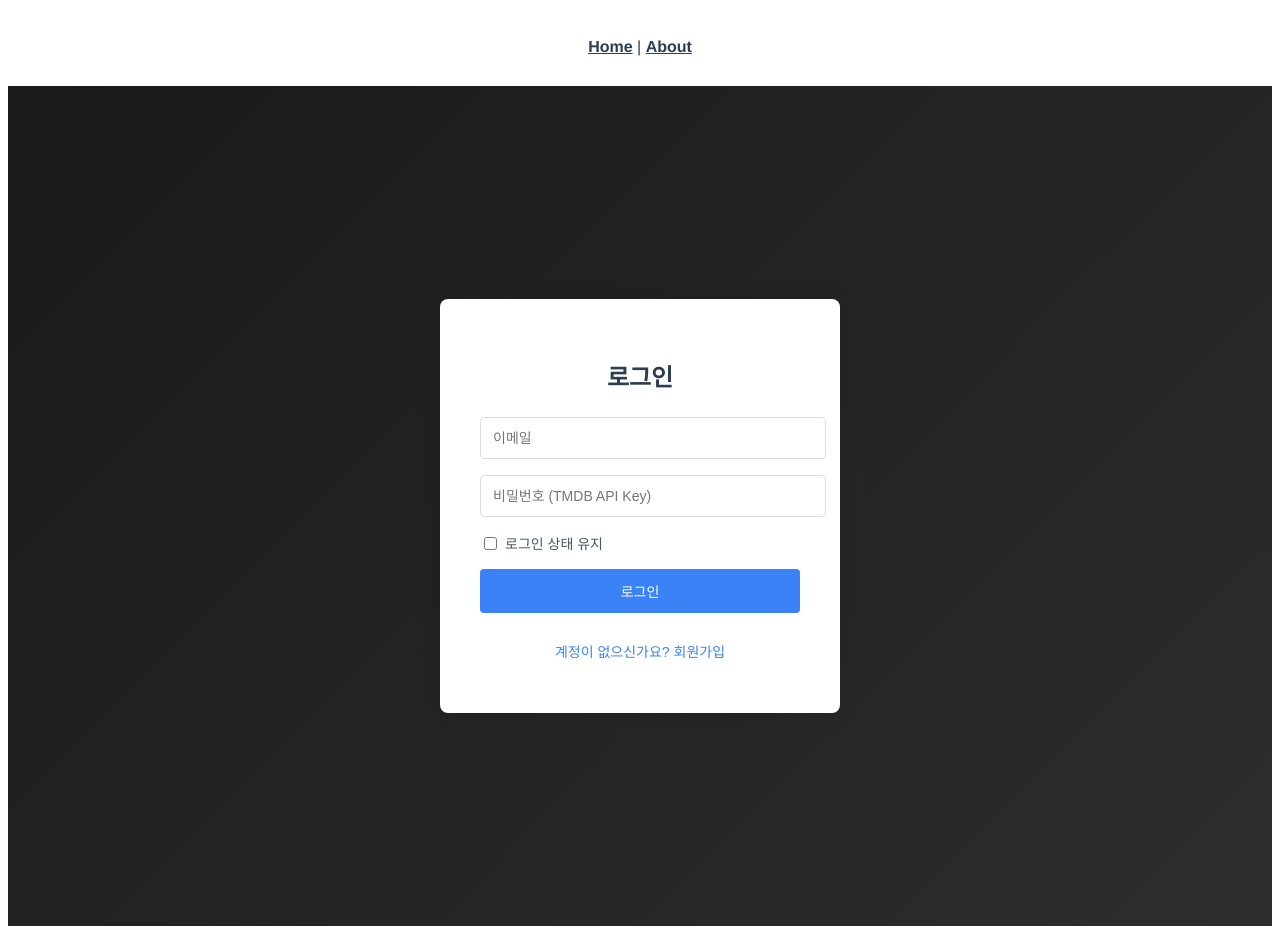
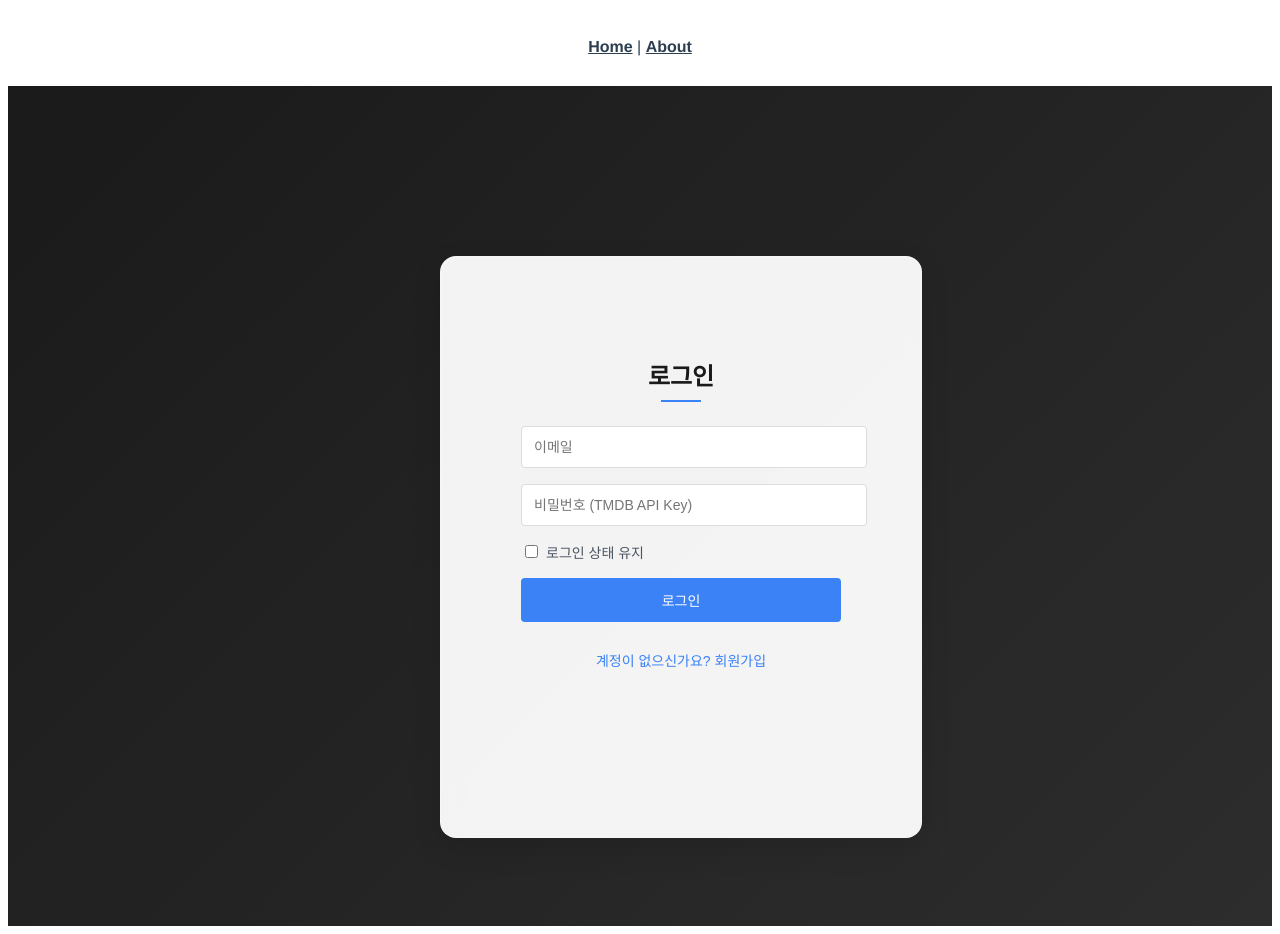
Before and after one commit to seoharu/front-end-demo-site, a Vue app: page /signin in a window 1280 px wide. Built offline with nearby package versions, Linux system fonts and the light colour scheme.

Commit message:
design:animation 효과 추가 issue:#2

```diff
--- a/src/views/AuthPage.vue
+++ b/src/views/AuthPage.vue
@@ -1,16 +1,20 @@
 <template>
   <div class="auth-container">
-    <div class="auth-wrapper" :class="{ 'slide-signup': isSignUp }">
+    <div class="auth-card" :class="{ 'flipped': isSignUp }">
+      <div class="card-front">
         <LoginForm
           v-if="!isSignUp"
           @toggle-auth="toggleAuthMode"
           @login-success="handleLoginSuccess"
         />
+      </div>
+      <div class="card-back">
         <RegisterForm
-        v-else
+          v-if="isSignUp"
           @toggle-auth="toggleAuthMode"
           @register-success="handleRegisterSuccess"
         />
+      </div>
     </div>
   </div>
 </template>
@@ -50,14 +54,147 @@ const handleRegisterSuccess = () => {
   justify-content: center;
   padding: 20px;
   background: linear-gradient(135deg, #1a1a1a 0%, #2d2d2d 100%);
+  perspective: 2000px;
 }
 
-.auth-wrapper {
+.auth-card {
+  position: relative;
   width: 100%;
   max-width: 400px;
+  height: 500px;
+  transform-style: preserve-3d;
+  transition: transform 0.8s cubic-bezier(0.175, 0.885, 0.32, 1.275);
+
+  &.flipped {
+    transform: rotateY(180deg);
+  }
+}
+
+.card-front,
+.card-back {
+  position: absolute;
+  width: 100%;
+  height: 100%;
+  backface-visibility: hidden;
   background: white;
-  border-radius: 8px;
-  box-shadow: 0 0 20px rgba(0, 0, 0, 0.1);
+  border-radius: 16px;
+  box-shadow: 0 10px 30px rgba(0, 0, 0, 0.1);
+  padding: 40px;
+
+  // 유리 모핑 효과
+  background: rgba(255, 255, 255, 0.95);
+  backdrop-filter: blur(10px);
+  border: 1px solid rgba(255, 255, 255, 0.2);
+
+  // 입체감을 위한 그라데이션 테두리
+  &::before {
+    content: '';
+    position: absolute;
+    top: 0;
+    left: 0;
+    right: 0;
+    bottom: 0;
+    border-radius: 16px;
+    padding: 1px;
+    background: linear-gradient(
+      135deg,
+      rgba(255, 255, 255, 0.3) 0%,
+      rgba(255, 255, 255, 0.1) 50%,
+      transparent 100%
+    );
+    mask: linear-gradient(#fff 0 0) content-box, linear-gradient(#fff 0 0);
+    mask-composite: exclude;
+    pointer-events: none;
+  }
+}
+
+.card-back {
+  transform: rotateY(180deg);
+}
+
+// 폼 스타일
+:deep(.auth-form) {
+  h2 {
+    text-align: center;
+    margin-bottom: 24px;
+    font-size: 24px;
+    font-weight: 600;
+    color: #1a1a1a;
+
+    &::after {
+      content: '';
+      display: block;
+      width: 40px;
+      height: 2px;
+      background: #3b82f6;
+      margin: 8px auto 0;
+      transition: width 0.3s ease;
+    }
+  }
+
+  .toggle-button {
+    position: relative;
+    width: 100%;
+    margin-top: 16px;
+    padding: 12px;
+    background: none;
+    border: none;
+    color: #3b82f6;
+    font-size: 14px;
+    cursor: pointer;
     overflow: hidden;
+    transition: color 0.3s ease;
+
+    &::before {
+      content: '';
+      position: absolute;
+      top: 50%;
+      left: 50%;
+      width: 150%;
+      height: 150%;
+      background: rgba(59, 130, 246, 0.1);
+      border-radius: 50%;
+      transform: translate(-50%, -50%) scale(0);
+      transition: transform 0.4s ease;
     }
+
+    &:hover {
+      color: #2563eb;
+
+      &::before {
+        transform: translate(-50%, -50%) scale(1);
+      }
+    }
+  }
+}
+
+// 입력 필드와 버튼에 대한 호버 효과
+:deep(.form-input),
+:deep(.form-button) {
+  transition: transform 0.3s ease, box-shadow 0.3s ease;
+
+  &:hover {
+    transform: translateY(-1px);
+    box-shadow: 0 4px 12px rgba(0, 0, 0, 0.1);
+  }
+
+  &:active {
+    transform: translateY(0);
+  }
+}
+
+@media (max-width: 480px) {
+  .auth-card {
+    height: auto;
+    min-height: 500px;
+  }
+
+  .card-front,
+  .card-back {
+    padding: 20px;
+  }
+}
+
+
+
 </style>
```
Lines whose indentation alone changed are shown as unchanged.
